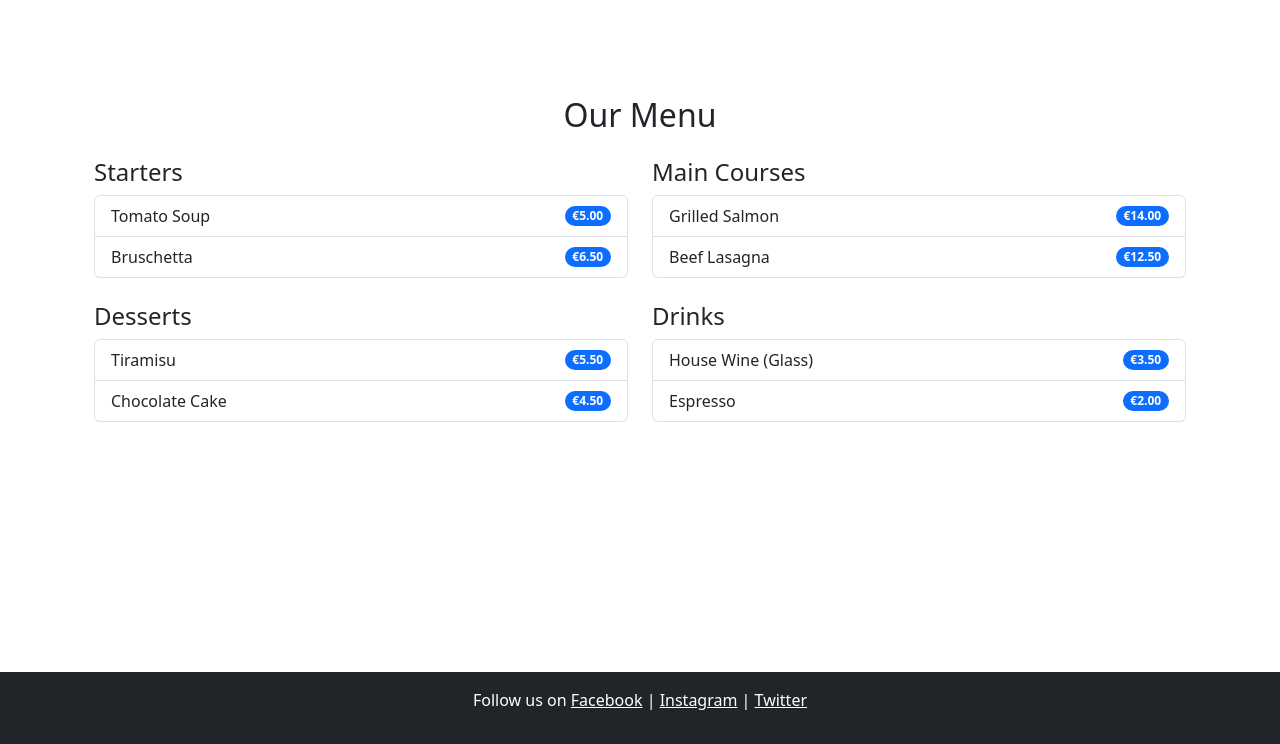
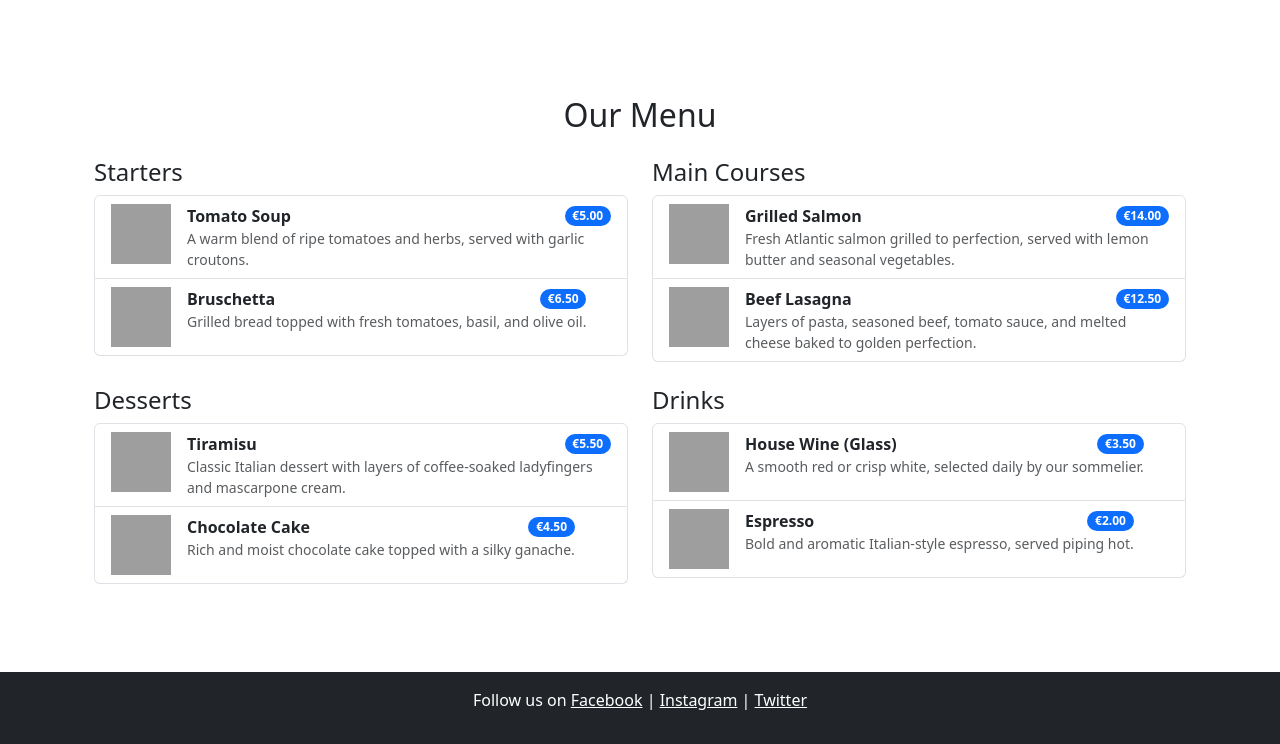
Before and after one commit to andreaspe76/Portfolio_Project_4, a Django app: page /menu/ in a window 1280 px wide. Shown: the part 56-800 px from the top of the page. Run offline with Django 4.2, Linux system fonts and the light colour scheme; grey boxes are pictures that could not be loaded.

Commit message:
Replace menu.html as the structure of the page was not good

```diff
--- a/project_4/settings.py
+++ b/project_4/settings.py
@@ -29,7 +29,7 @@ BASE_DIR = Path(__file__).resolve().parent.parent
 SECRET_KEY = 'django-insecure-rs^o8$*f@yep&%4y782p@88m0=u!jmh6)dmqn5e3u%y9i$!xm7'
 
 # SECURITY WARNING: don't run with debug turned on in production!
-DEBUG = False
+DEBUG = True
 
 ALLOWED_HOSTS = ['.herokuapp.com', 'localhost', '127.0.0.1']
 
--- a/templates/menu.html
+++ b/templates/menu.html
@@ -1,23 +1,51 @@
-{% extends 'base.html' %}
-{% load static %}
-
-{% block title %}Menu{% endblock %}
-
+{% extends 'base.html' %} {% load static %} {% block title %}Menu{% endblock %}
 {% block content %}
 <div class="container mt-5">
   <h2 class="mb-4 text-center">Our Menu</h2>
+
   <div class="row">
     <!-- Starters -->
     <div class="col-md-6">
       <h4>Starters</h4>
       <ul class="list-group mb-4">
-        <li class="list-group-item d-flex justify-content-between align-items-center">
-          Tomato Soup
+        <li class="list-group-item">
+          <div class="d-flex">
+            <img
+              src="{% static 'images/tomato_soup.webp' %}"
+              alt="Tomato Soup"
+              class="me-3"
+              style="width: 60px; height: 60px; object-fit: cover"
+            />
+            <div>
+              <div class="d-flex justify-content-between align-items-center">
+                <strong>Tomato Soup</strong>
                 <span class="badge bg-primary rounded-pill">€5.00</span>
+              </div>
+              <p class="small text-muted mb-0">
+                A warm blend of ripe tomatoes and herbs, served with garlic
+                croutons.
+              </p>
+            </div>
+          </div>
         </li>
-        <li class="list-group-item d-flex justify-content-between align-items-center">
-          Bruschetta
+        <li class="list-group-item">
+          <div class="d-flex">
+            <img
+              src="{% static 'images/bruschetta.webp' %}"
+              alt="Bruschetta"
+              class="me-3"
+              style="width: 60px; height: 60px; object-fit: cover"
+            />
+            <div>
+              <div class="d-flex justify-content-between align-items-center">
+                <strong>Bruschetta</strong>
                 <span class="badge bg-primary rounded-pill">€6.50</span>
+              </div>
+              <p class="small text-muted mb-0">
+                Grilled bread topped with fresh tomatoes, basil, and olive oil.
+              </p>
+            </div>
+          </div>
         </li>
       </ul>
     </div>
@@ -26,13 +54,45 @@
     <div class="col-md-6">
       <h4>Main Courses</h4>
       <ul class="list-group mb-4">
-        <li class="list-group-item d-flex justify-content-between align-items-center">
-          Grilled Salmon
+        <li class="list-group-item">
+          <div class="d-flex">
+            <img
+              src="{% static 'images/grilled_salmon.webp' %}"
+              alt="Grilled Salmon"
+              class="me-3"
+              style="width: 60px; height: 60px; object-fit: cover"
+            />
+            <div>
+              <div class="d-flex justify-content-between align-items-center">
+                <strong>Grilled Salmon</strong>
                 <span class="badge bg-primary rounded-pill">€14.00</span>
+              </div>
+              <p class="small text-muted mb-0">
+                Fresh Atlantic salmon grilled to perfection, served with lemon
+                butter and seasonal vegetables.
+              </p>
+            </div>
+          </div>
         </li>
-        <li class="list-group-item d-flex justify-content-between align-items-center">
-          Beef Lasagna
+        <li class="list-group-item">
+          <div class="d-flex">
+            <img
+              src="{% static 'images/beef_lasagna.webp' %}"
+              alt="Beef Lasagna"
+              class="me-3"
+              style="width: 60px; height: 60px; object-fit: cover"
+            />
+            <div>
+              <div class="d-flex justify-content-between align-items-center">
+                <strong>Beef Lasagna</strong>
                 <span class="badge bg-primary rounded-pill">€12.50</span>
+              </div>
+              <p class="small text-muted mb-0">
+                Layers of pasta, seasoned beef, tomato sauce, and melted cheese
+                baked to golden perfection.
+              </p>
+            </div>
+          </div>
         </li>
       </ul>
     </div>
@@ -43,13 +103,44 @@
     <div class="col-md-6">
       <h4>Desserts</h4>
       <ul class="list-group mb-4">
-        <li class="list-group-item d-flex justify-content-between align-items-center">
-          Tiramisu
+        <li class="list-group-item">
+          <div class="d-flex">
+            <img
+              src="{% static 'images/tiramisu.webp' %}"
+              alt="Tiramisu"
+              class="me-3"
+              style="width: 60px; height: 60px; object-fit: cover"
+            />
+            <div>
+              <div class="d-flex justify-content-between align-items-center">
+                <strong>Tiramisu</strong>
                 <span class="badge bg-primary rounded-pill">€5.50</span>
+              </div>
+              <p class="small text-muted mb-0">
+                Classic Italian dessert with layers of coffee-soaked ladyfingers
+                and mascarpone cream.
+              </p>
+            </div>
+          </div>
         </li>
-        <li class="list-group-item d-flex justify-content-between align-items-center">
-          Chocolate Cake
+        <li class="list-group-item">
+          <div class="d-flex">
+            <img
+              src="{% static 'images/chocolate_cake.webp' %}"
+              alt="Chocolate Cake"
+              class="me-3"
+              style="width: 60px; height: 60px; object-fit: cover"
+            />
+            <div>
+              <div class="d-flex justify-content-between align-items-center">
+                <strong>Chocolate Cake</strong>
                 <span class="badge bg-primary rounded-pill">€4.50</span>
+              </div>
+              <p class="small text-muted mb-0">
+                Rich and moist chocolate cake topped with a silky ganache.
+              </p>
+            </div>
+          </div>
         </li>
       </ul>
     </div>
@@ -58,13 +149,43 @@
     <div class="col-md-6">
       <h4>Drinks</h4>
       <ul class="list-group mb-4">
-        <li class="list-group-item d-flex justify-content-between align-items-center">
-          House Wine (Glass)
+        <li class="list-group-item">
+          <div class="d-flex">
+            <img
+              src="{% static 'images/house_wine.webp' %}"
+              alt="House Wine"
+              class="me-3"
+              style="width: 60px; height: 60px; object-fit: cover"
+            />
+            <div>
+              <div class="d-flex justify-content-between align-items-center">
+                <strong>House Wine (Glass)</strong>
                 <span class="badge bg-primary rounded-pill">€3.50</span>
+              </div>
+              <p class="small text-muted mb-0">
+                A smooth red or crisp white, selected daily by our sommelier.
+              </p>
+            </div>
+          </div>
         </li>
-        <li class="list-group-item d-flex justify-content-between align-items-center">
-          Espresso
+        <li class="list-group-item">
+          <div class="d-flex">
+            <img
+              src="{% static 'images/espresso.webp' %}"
+              alt="Espresso"
+              class="me-3"
+              style="width: 60px; height: 60px; object-fit: cover"
+            />
+            <div>
+              <div class="d-flex justify-content-between align-items-center">
+                <strong>Espresso</strong>
                 <span class="badge bg-primary rounded-pill">€2.00</span>
+              </div>
+              <p class="small text-muted mb-0">
+                Bold and aromatic Italian-style espresso, served piping hot.
+              </p>
+            </div>
+          </div>
         </li>
       </ul>
     </div>
```
Also changed, not shown: templates/home.html (indentation only). Lines whose indentation alone changed are shown as unchanged.
